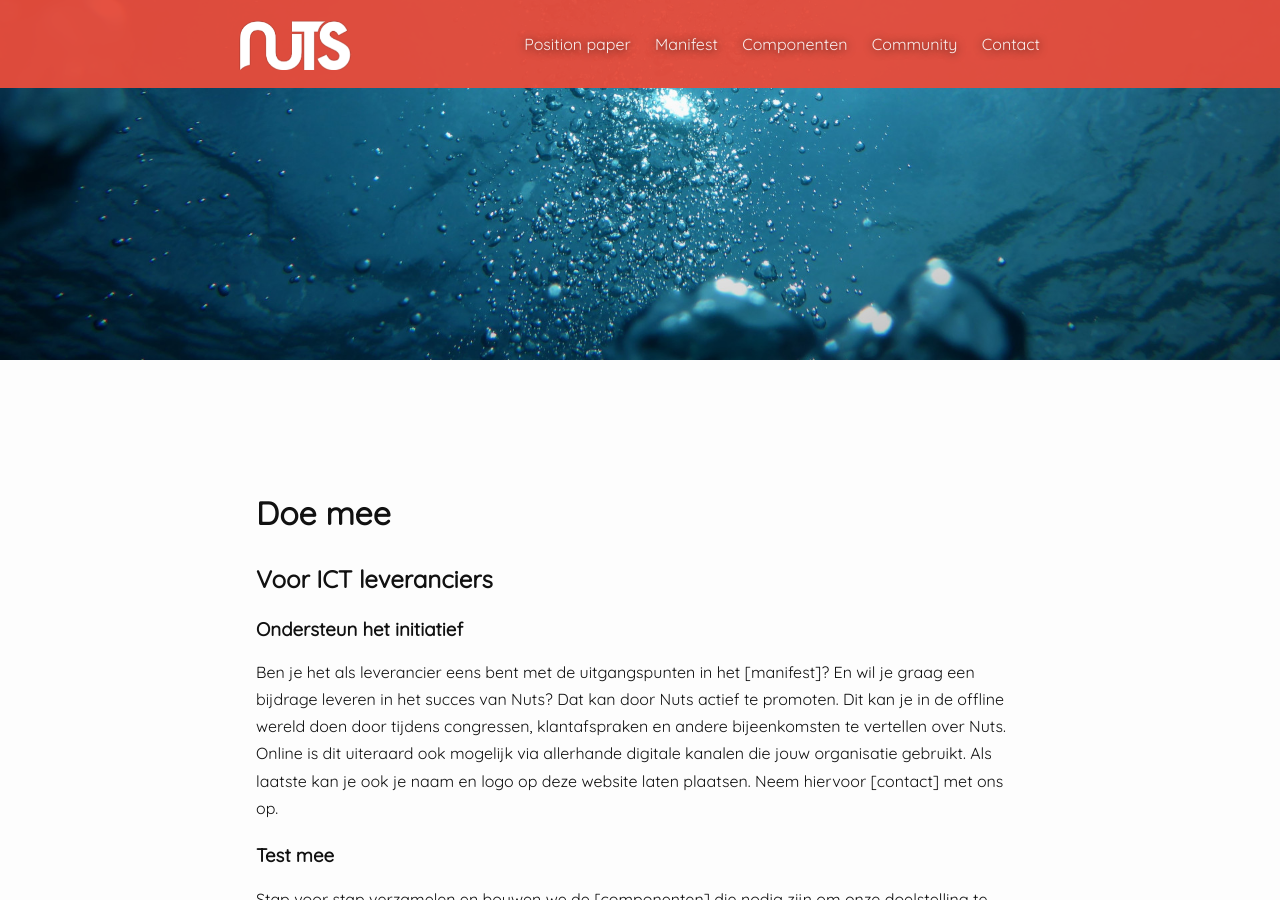
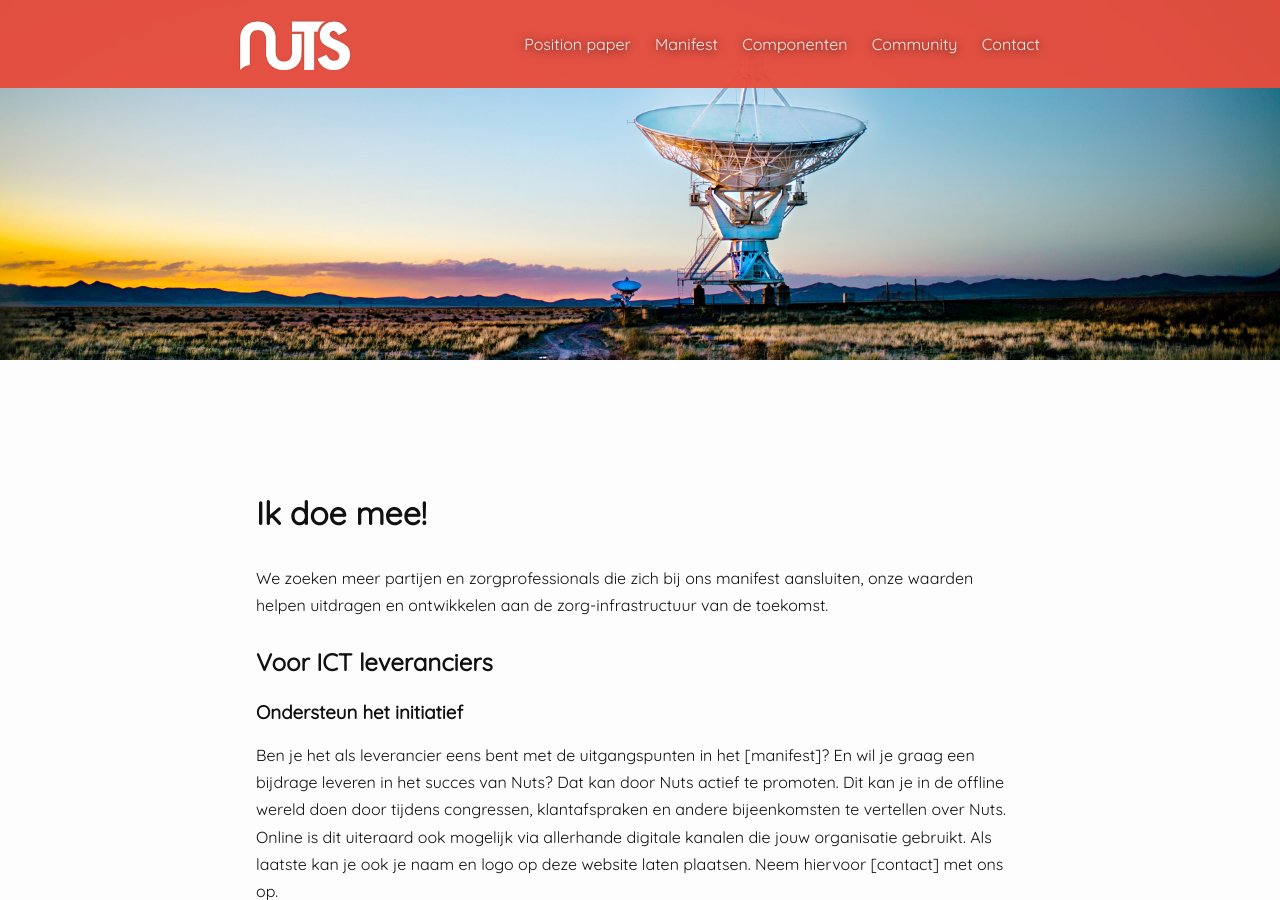
Before and after one commit to nuts-foundation/nuts-webpresence, a Jekyll site: the page built from bijdragen.md, in a window 1280 px wide and 900 px high. Built offline with Jekyll 4.4.1, drawn with Linux system fonts in a browser that asks for light colours; our own code applies the rules of GitHub Pages for plain Markdown files.

Commit message:
Make it a page

```diff
--- a/bijdragen.md
+++ b/bijdragen.md
@@ -1,4 +1,13 @@
-# Doe mee
+---
+layout: page
+title: Ik doe mee!
+permalink: /meedoen/
+header_image: contact
+---
+
+# Ik doe mee!
+
+We zoeken meer partijen en zorgprofessionals die zich bij ons manifest aansluiten, onze waarden helpen uitdragen en ontwikkelen aan de zorg-infrastructuur van de toekomst.
 
 ## Voor ICT leveranciers
 ### Ondersteun het initiatief
```
